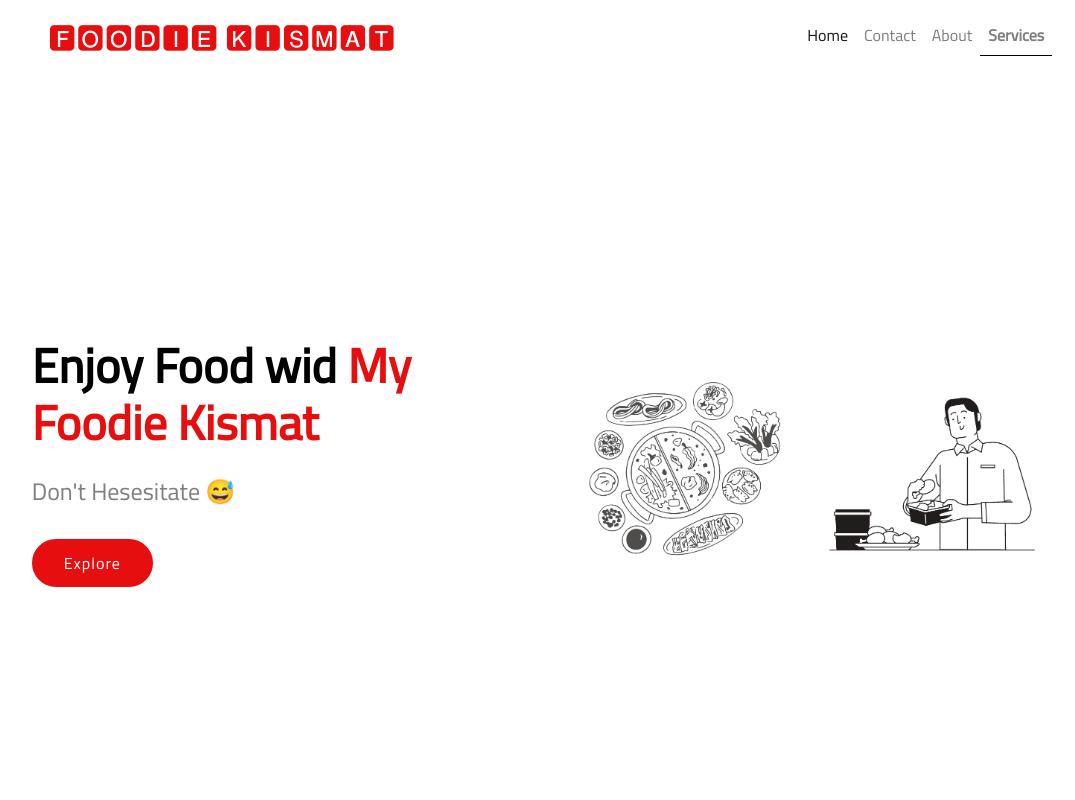
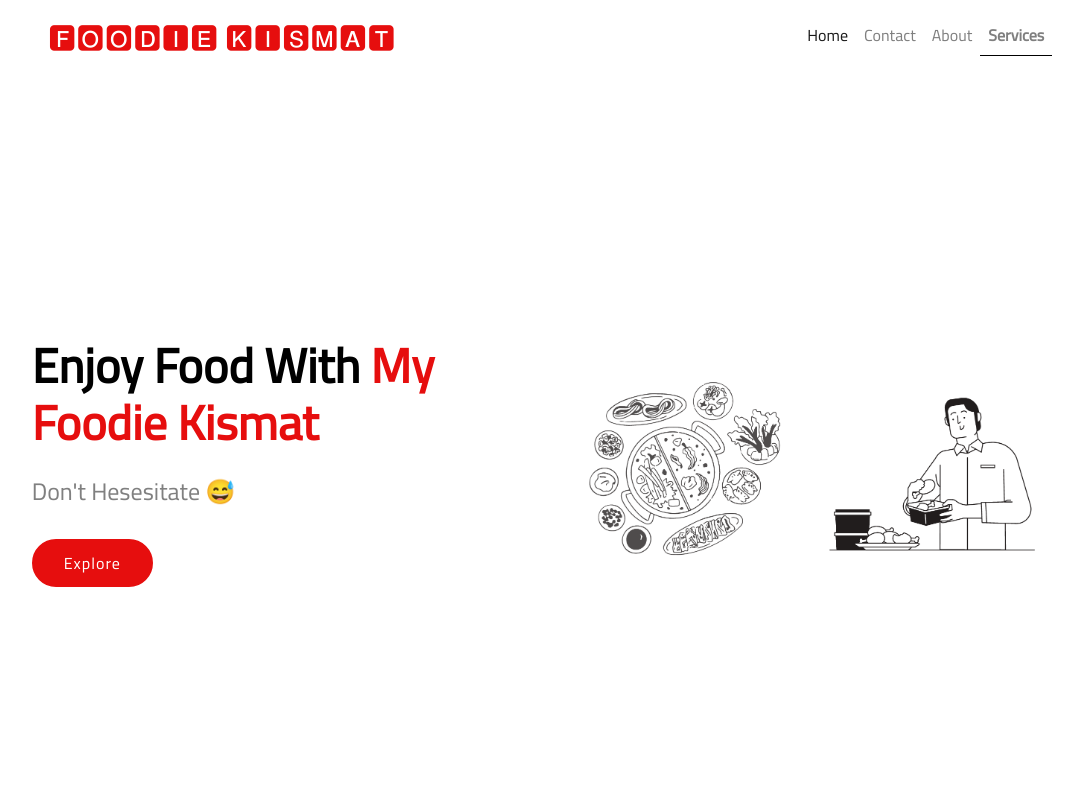
Before and after one commit to randhir4444/foodie_kismat, a React (Create React App) app: page /Services in a window 1280 px wide. Shown: the top 800 px of the page, without its empty margins (90-1165 px from the left). Built offline with nearby package versions, Linux system fonts and the light colour scheme.

Commit message:
minor changes

```diff
--- a/src/SelectState.js
+++ b/src/SelectState.js
@@ -29,8 +29,6 @@ const SelectState = () => {
             }).then((data) => {
                 setstateslelct([...data.baseStateResponseList])
                 console.log(data);
-                // setstatecode(state.stateCode);
-
             });
         }
         getState()
--- a/src/Services.js
+++ b/src/Services.js
@@ -9,7 +9,7 @@ function Services() {
     return (
         <div>
             <Common
-                start="Enjoy Food wid"
+                start="Enjoy Food With"
                 name="My Foodie Kismat"
                 des="Don't Hesesitate 😅"
                 btn="Explore"
```
Also changed, not shown: src/Card.jsx (+0 -11 lines).
